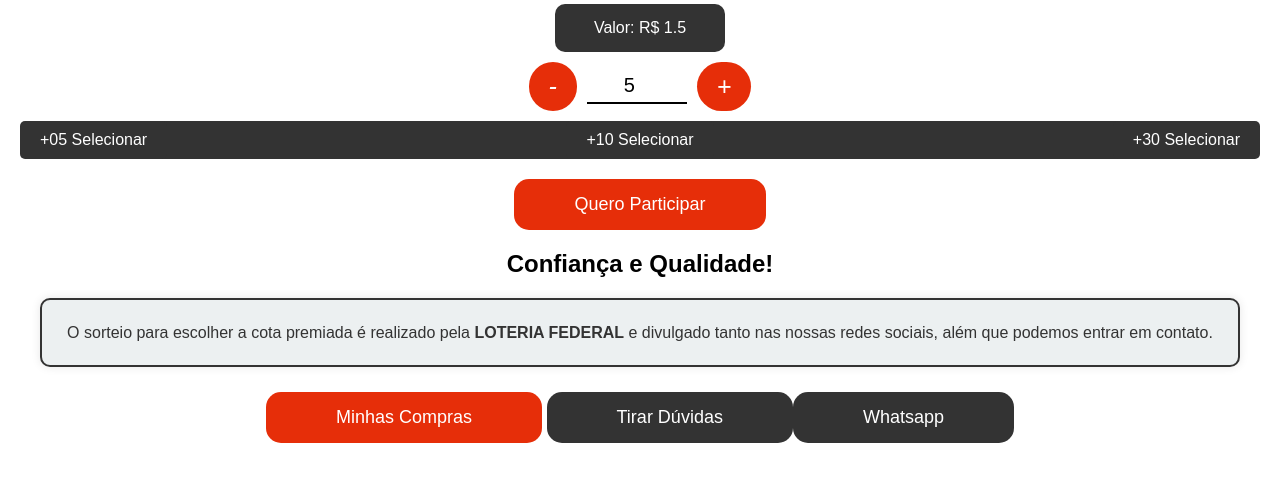
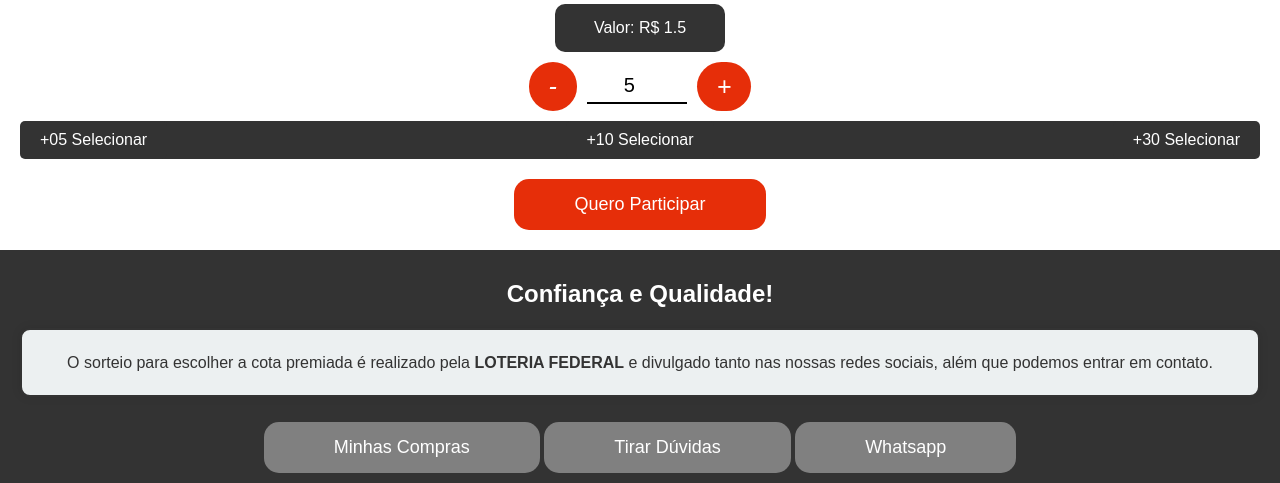
Before and after one commit to gustavotocantins/Nata-Feliz, a Flask app: page / in a window 1280 px wide. Shown: the part 1103-1586 px from the top of the page. Before the commit the page ends 1546 px from the top, so only its background shows below. Run offline with Flask 3, Linux system fonts and the light colour scheme.

Commit message:
Update index.html

```diff
--- a/api/templates/index.html
+++ b/api/templates/index.html
@@ -37,6 +37,11 @@ body {
         }
         header {
             background-color: #E62E09;
+            color: #fff;
+            padding: 10px 0;
+        }
+        #partebaixo{
+        background-color: #333;
             color: #fff;
             padding: 10px 0;
         }
@@ -156,13 +161,19 @@ body {
         <button id="participate-btn">Quero Participar</button>
 
 
+    </div>
+    <header id="partebaixo">
+
 <h2>Confiança e Qualidade!</h2>
 
 <p id="rules-text">O sorteio para escolher a cota premiada é realizado pela <b>LOTERIA FEDERAL</b> e divulgado tanto nas nossas redes sociais, além que podemos entrar em contato.</p>
-<button id="minhacompra" style="background-color:#E62E09;">Minhas Compras</button>
+<button id="minhacompra" style="background-color:gray;">Minhas Compras</button>
 
-<button id="minhacompra">Tirar Dúvidas</button><button id="minhacompra">     Whatsapp </button>
-    </div>
+<button id="minhacompra" style="background-color:gray;">Tirar Dúvidas</button>
+    <button id="minhacompra" style="background-color:gray;">Whatsapp </button>
+    </header>
+
+
     <script>let itemCount = document.getElementById('numbersA').value;
 
 function increaseItemCount(numero) {
```
